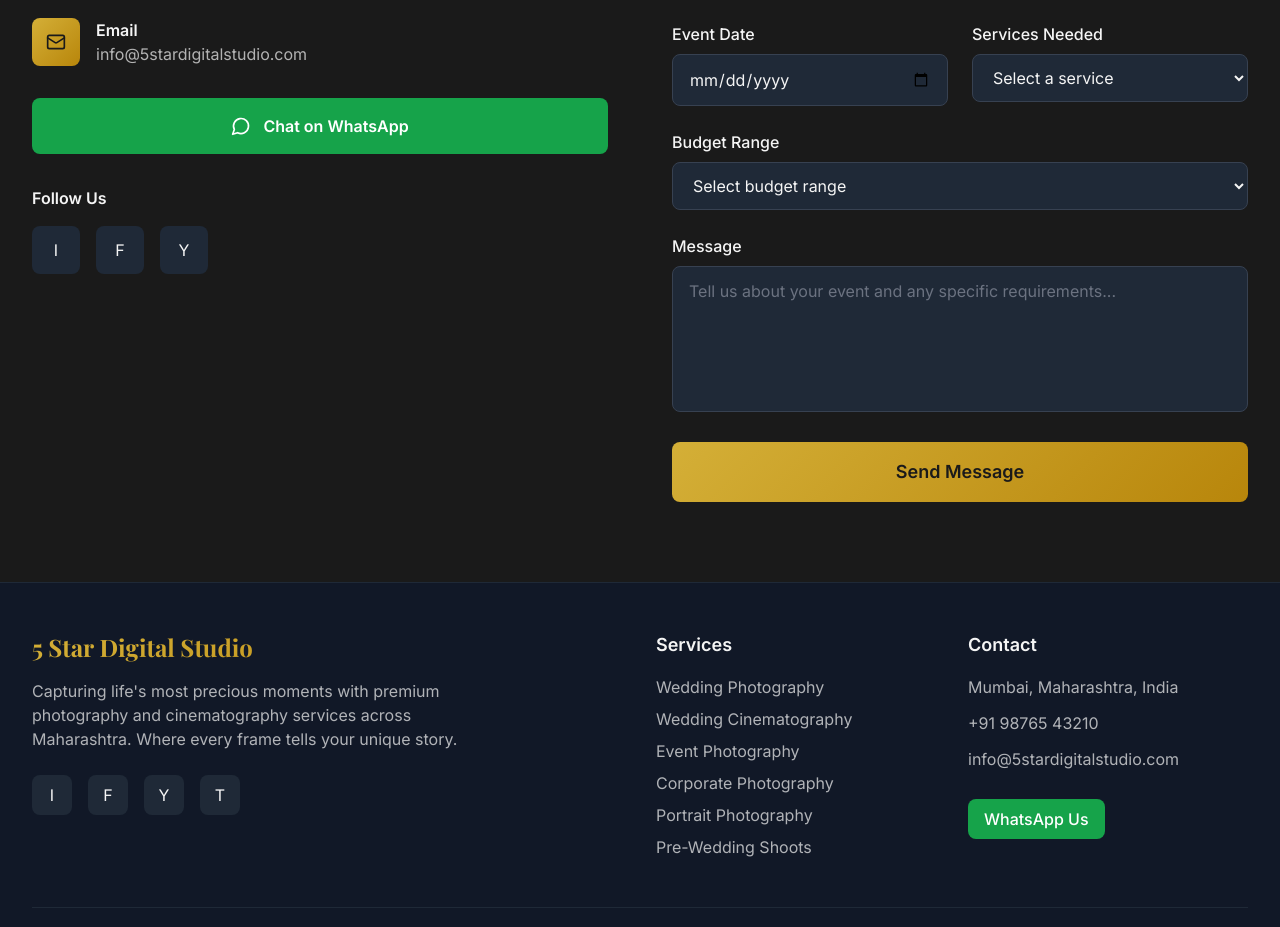
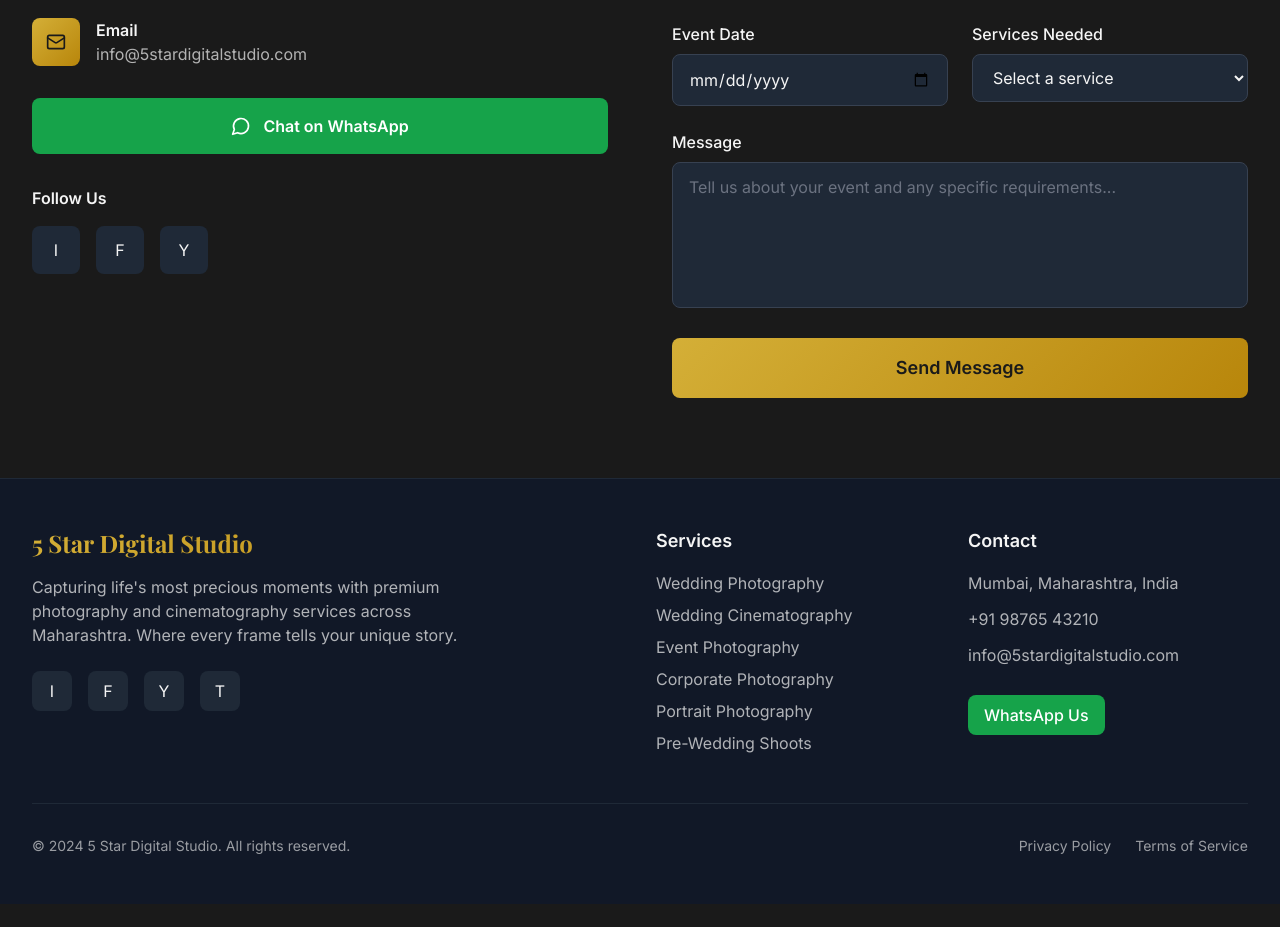
Before and after one commit to Mrx207/five-star-digital-studios, a React (Vite) app: page / in a window 1280 px wide. Shown: the part 4942-5869 px from the top of the page. After the commit the page ends 5846 px from the top, so only its background shows below. Built offline with nearby package versions, Linux system fonts and the light colour scheme.

Commit message:
Remove budget range option from contact form
Removes the budget range select option from the contact form in the Contact component.

```diff
--- a/src/components/Contact.tsx
+++ b/src/components/Contact.tsx
@@ -1,4 +1,3 @@
-
 import { useState } from "react";
 import { MapPin, Phone, Mail, MessageCircle } from "lucide-react";
 import { useToast } from "@/hooks/use-toast";
@@ -213,26 +212,6 @@ export const Contact = () => {
               </div>
 
               <div>
-                <label htmlFor="budget" className="block text-studio-light font-medium mb-2">
-                  Budget Range
-                </label>
-                <select
-                  id="budget"
-                  name="budget"
-                  value={formData.budget}
-                  onChange={handleChange}
-                  className="w-full px-4 py-3 bg-gray-800 border border-gray-700 rounded-lg focus:ring-2 focus:ring-studio-gold focus:border-transparent text-studio-light"
-                >
-                  <option value="">Select budget range</option>
-                  <option value="under-50k">Under ₹50,000</option>
-                  <option value="50k-100k">₹50,000 - ₹1,00,000</option>
-                  <option value="100k-200k">₹1,00,000 - ₹2,00,000</option>
-                  <option value="200k-500k">₹2,00,000 - ₹5,00,000</option>
-                  <option value="above-500k">Above ₹5,00,000</option>
-                </select>
-              </div>
-
-              <div>
                 <label htmlFor="message" className="block text-studio-light font-medium mb-2">
                   Message
                 </label>
```
